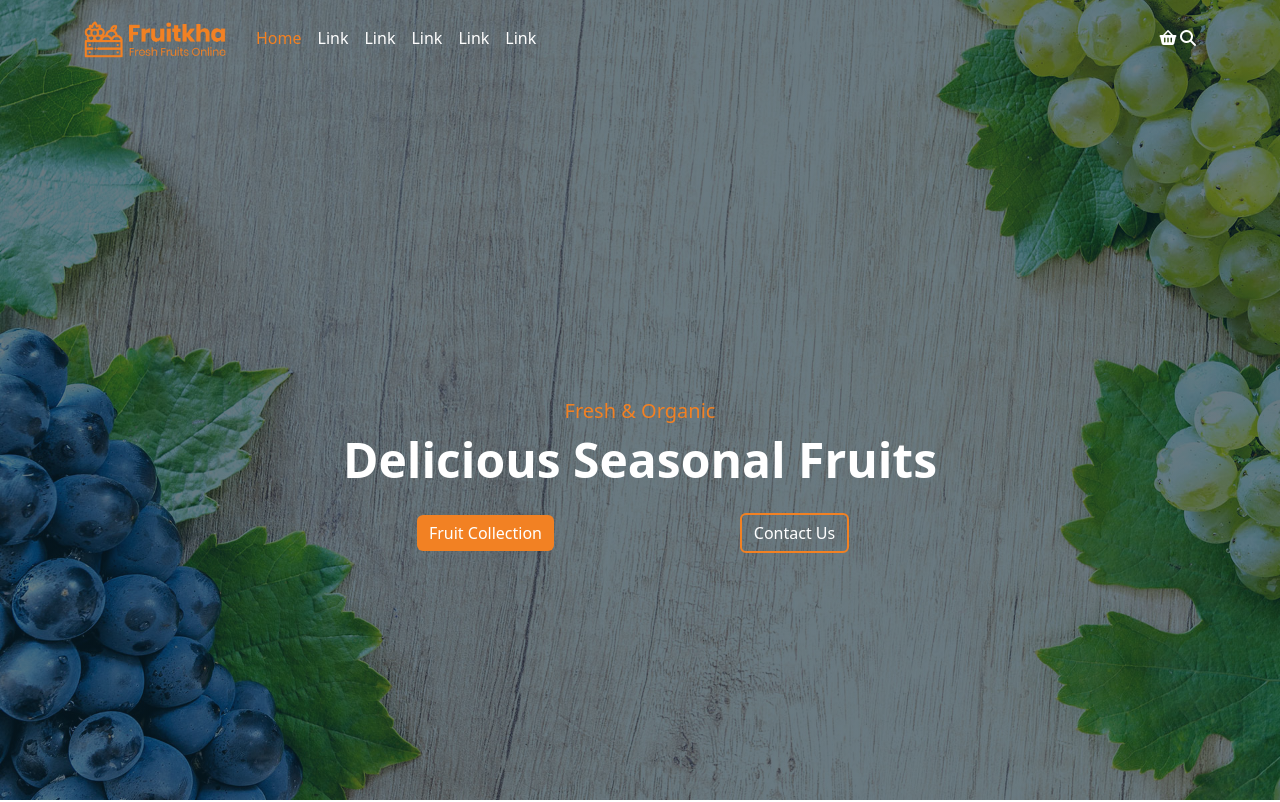
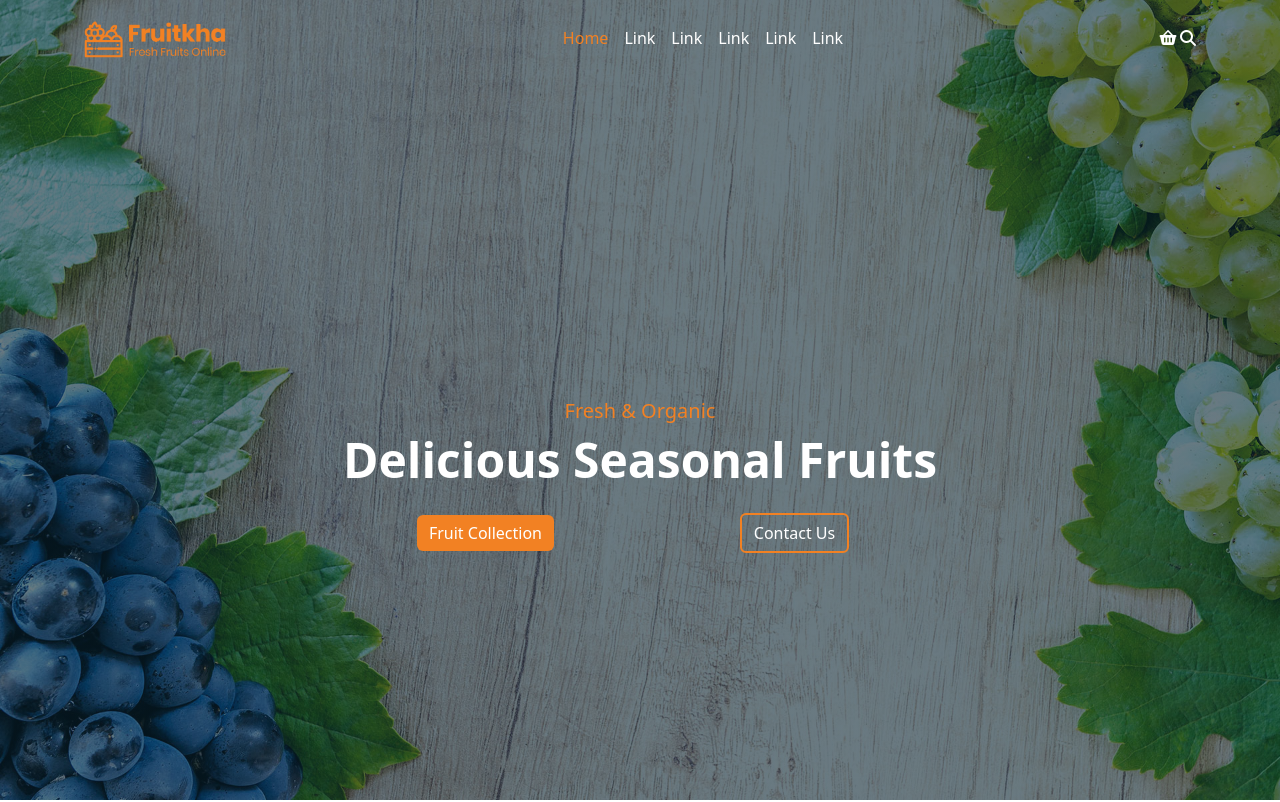
Before and after one commit to sadigzadeamina07/fruitkha-template, a plain HTML site: page index.html in a window 1280 px wide. Shown: the top 802 px of the page. Drawn offline with nearby package versions, Linux system fonts and the light colour scheme.

Commit message:
https://github.com/sadigzadeamina07/fruitkha-template.git

```diff
--- a/index.html
+++ b/index.html
@@ -19,8 +19,8 @@
           <button class="navbar-toggler " type="button" data-bs-toggle="collapse" data-bs-target="#navbarSupportedContent" aria-controls="navbarSupportedContent" aria-expanded="false" aria-label="Toggle navigation">
             <span class="navbar-toggler-icon "></span>
           </button>
-          <div class="collapse  navbar-collapse" id="navbarSupportedContent">
-            <ul class="navbar-nav me-auto mb-2 mb-lg-0">
+          <div class="collapse  navbar-collapse " id="navbarSupportedContent">
+            <ul class="navbar-nav me-auto mb-2 mx-auto mb-lg-0">
               <li class="nav-item">
                 <a class="nav-link active text-orange" aria-current="page" href="#">Home</a>
               </li>
```
